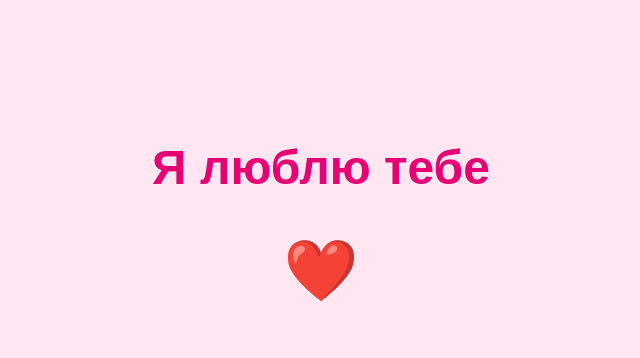
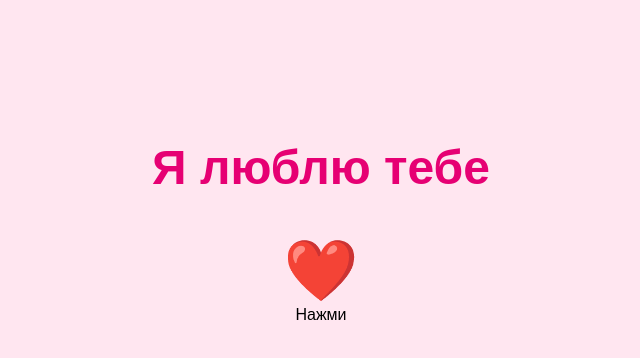
Before and after one commit to Lght111/love2, a plain HTML site: page index.html in a window 1280 px wide. Shown: the full height of the page, 319-959 px from the left. Drawn offline with Linux system fonts and the light colour scheme.

Commit message:
Update index.html

```diff
--- a/index.html
+++ b/index.html
@@ -52,6 +52,7 @@
 <body>
   <h1>Я люблю тебе</h1>
   <div class="heart" onclick="showCat()">❤️</div>
+  <div class="caprion">Нажми</div>
 
   <div class="hidden" id="catSection">
     <img src="image.png" alt="Кицька" />
```
